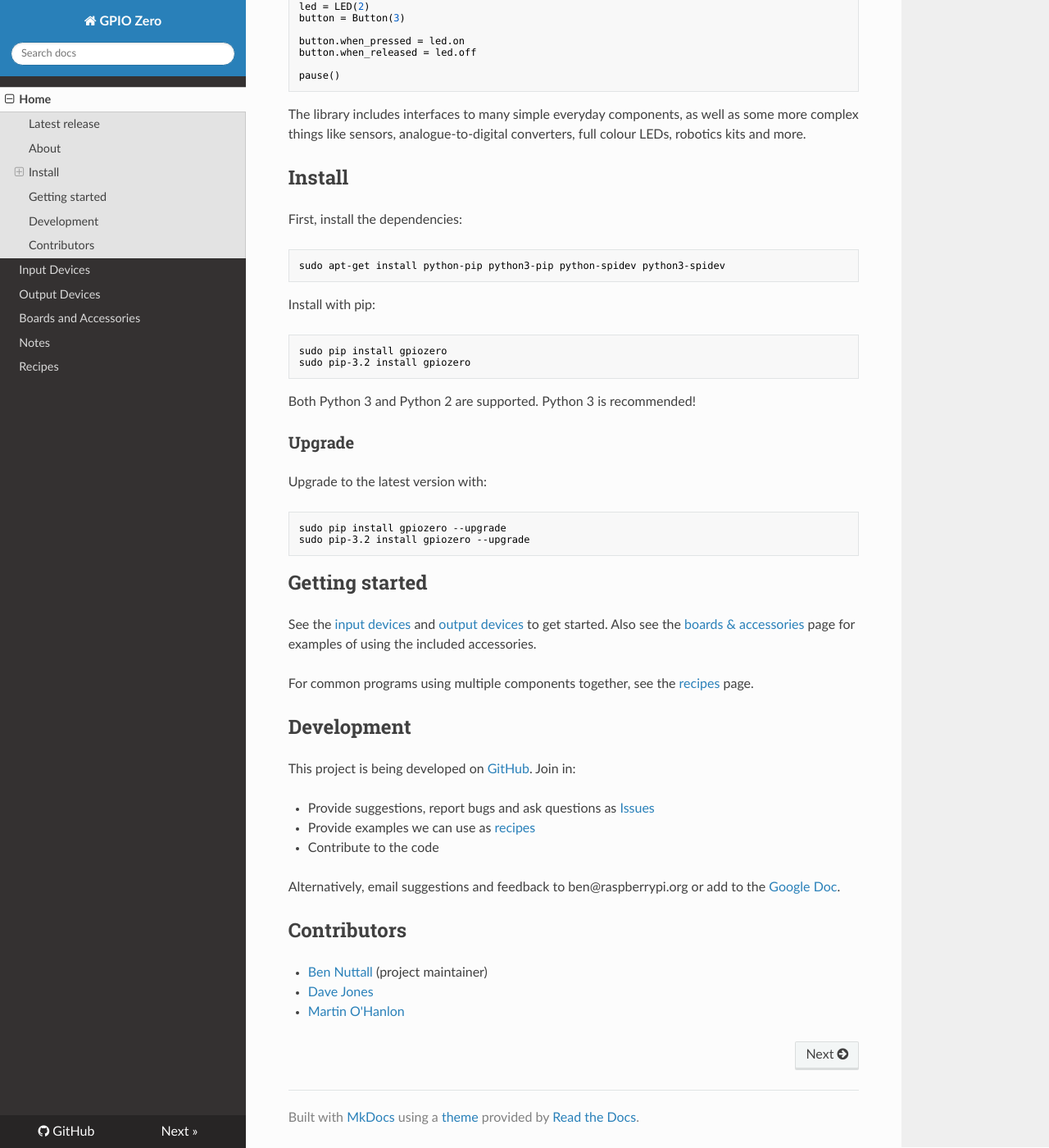
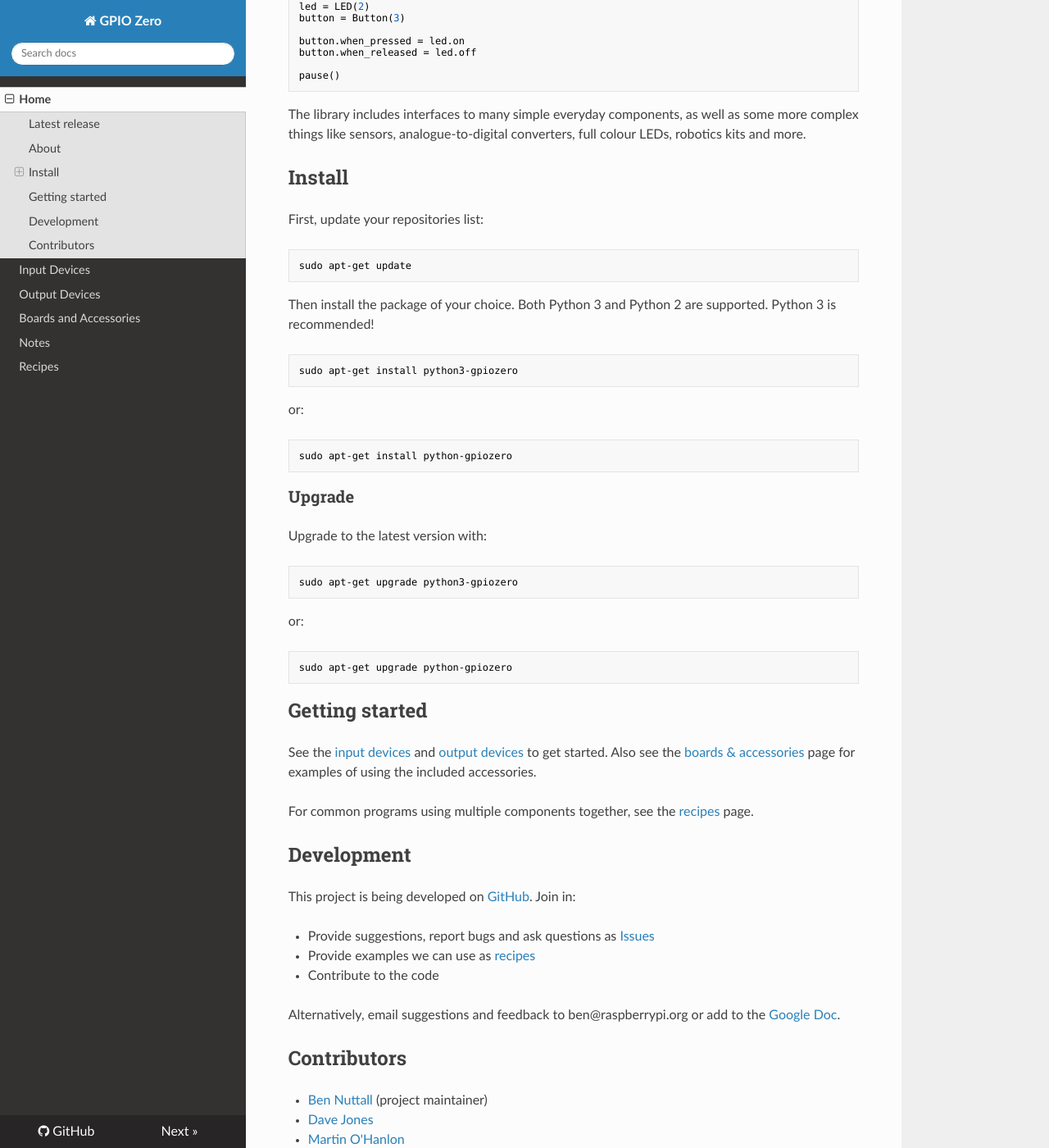
Before and after one commit to gpiozero/gpiozero, an MkDocs documentation site: the page built from docs/index.md, in a window 1280 px wide and 1400 px high, scrolled down 772 px. Shown: the whole window at 82% size. Built offline with MkDocs 1.6.1, drawn with Linux system fonts in a browser that asks for light colours; nearby versions of some CDN libraries; old or Windows-style settings are respelled for this version of MkDocs.

Commit message:
Add apt install instructions

````diff
--- a/docs/index.md
+++ b/docs/index.md
@@ -50,28 +50,37 @@
 
 ## Install
 
-First, install the dependencies:
+First, update your repositories list:
 
 ```python
-sudo apt-get install python-pip python3-pip python-spidev python3-spidev
+sudo apt-get update
 ```
 
-Install with pip:
+Then install the package of your choice. Both Python 3 and Python 2 are
+supported. Python 3 is recommended!
 
-```bash
-sudo pip install gpiozero
-sudo pip-3.2 install gpiozero
+```python
+sudo apt-get install python3-gpiozero
 ```
 
-Both Python 3 and Python 2 are supported. Python 3 is recommended!
+or:
+
+```python
+sudo apt-get install python-gpiozero
+```
 
 ### Upgrade
 
 Upgrade to the latest version with:
 
 ```bash
-sudo pip install gpiozero --upgrade
-sudo pip-3.2 install gpiozero --upgrade
+sudo apt-get upgrade python3-gpiozero
+```
+
+or:
+
+```bash
+sudo apt-get upgrade python-gpiozero
 ```
 
 ## Getting started
````
Also changed, not shown: README.rst.
